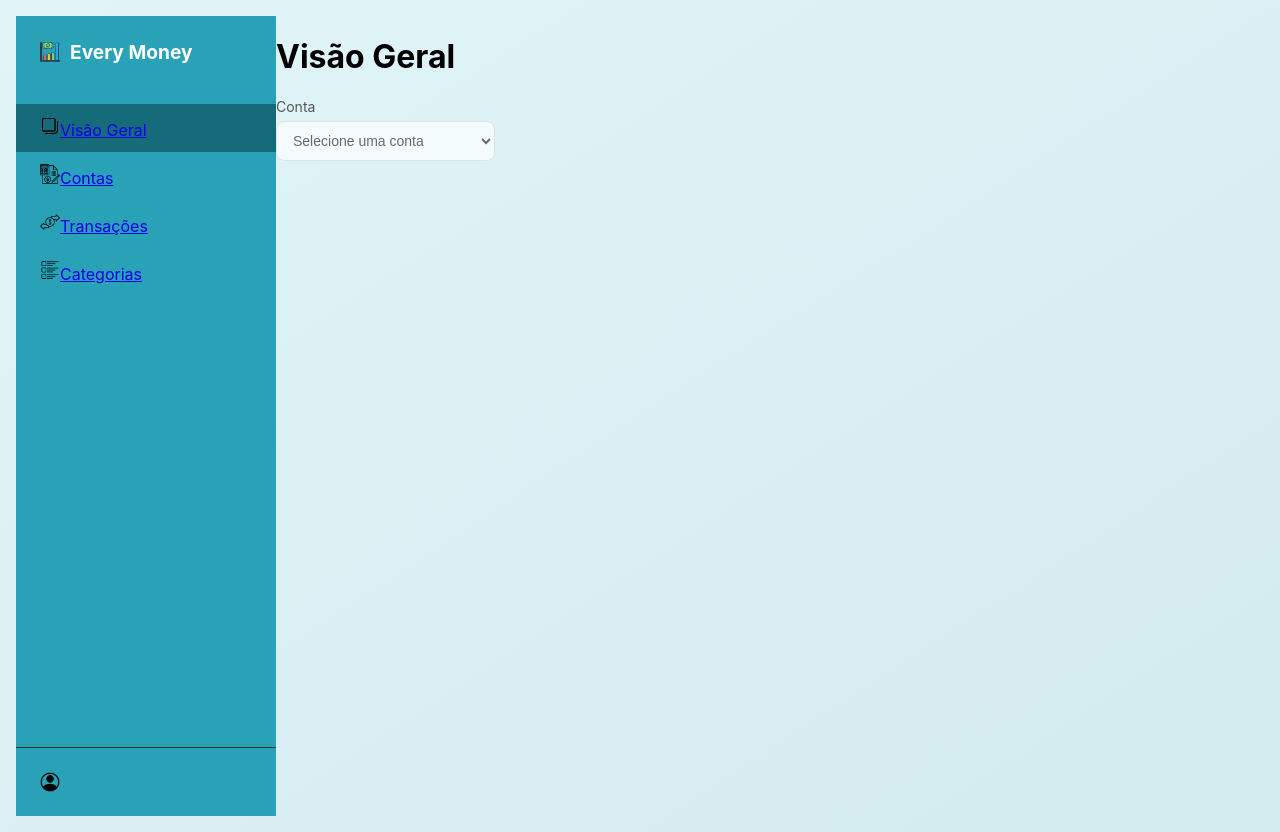
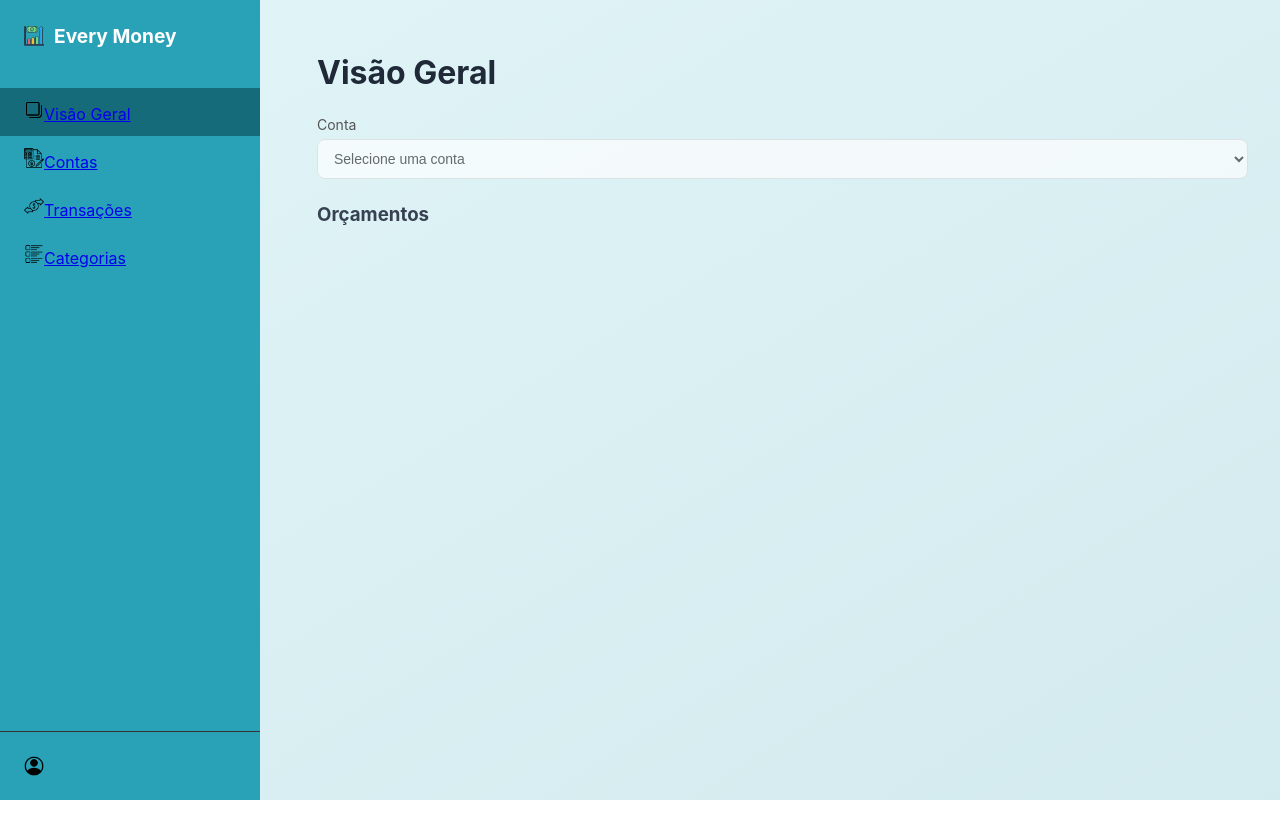
Before and after one commit to hagemelo/every-money, a React (Create React App) app in the folder every-money-frontend/: page /home in a window 1280 px wide. After the commit the page ends 800 px from the top, so only its background shows below. Built offline with nearby package versions, Linux system fonts and the light colour scheme.

Commit message:
refactor: ajustes na apresentacao do orcamento

```diff
--- a/every-money-frontend/src/components/card/orcamento.card.styles.jsx
+++ b/every-money-frontend/src/components/card/orcamento.card.styles.jsx
@@ -2,7 +2,7 @@ import styled from 'styled-components';
 
 export const CardContainer = styled.div`
   background-color: white;
-  padding: 24px;
+  padding: 10px;
   border-radius: 12px;
   box-shadow: 0 4px 6px -1px rgba(0, 0, 0, 0.1);
   border-left: 5px solid ${props => props.borderColor || '#6366f1'};
@@ -23,24 +23,24 @@ export const CategoryBadge = styled.span`
   letter-spacing: 0.05em;
   color: #4f46e5;
   background-color: #eef2ff;
-  padding: 4px 8px;
+  padding: 4px 4px;
   border-radius: 4px;
   align-self: flex-start;
-  margin-bottom: 12px;
+  margin-bottom: 2px;
 `;
 
 export const Title = styled.h3`
-  font-size: 1.25rem;
+  font-size: 1.00rem;
   font-weight: bold;
   color: #1f2937;
-  margin-bottom: 8px;
+  margin-bottom: 2px;
 `;
 
 export const Content = styled.p`
   color: #4b5563;
   line-height: 1.6;
   font-size: 1rem;
-  margin-bottom: 20px;
+  margin-bottom: 8px;
 `;
 
 export const ActionLink = styled.a`
--- a/every-money-frontend/src/components/label/price.label.styles.jsx
+++ b/every-money-frontend/src/components/label/price.label.styles.jsx
@@ -8,19 +8,19 @@ export const ValueContainer = styled.div`
 `;
 
 export const CurrencySymbol = styled.span`
-  font-size: 1rem;
-  font-weight: 500;
+  font-size: 0,70rem;
+  font-weight: 300;
   color: #6b7280; /* Cinza mais claro para o cifrão */
   margin-right: 4px;
 `;
 
 export const Amount = styled.span`
-  font-size: 1.5rem;
+  font-size: 0.95rem;
   font-weight: 700;
   letter-spacing: -1px;
 `;
 
 export const Decimal = styled.span`
-  font-size: 1.2rem;
+  font-size: 0.60rem;
   font-weight: 600;
 `;
--- a/every-money-frontend/src/pages/home/home.jsx
+++ b/every-money-frontend/src/pages/home/home.jsx
@@ -1,6 +1,5 @@
 import React, { useState, useEffect } from 'react';
-
-import HomeStyles from './home.styles';
+import { HomeContainer, MainContent, OrcamentosGrid } from './home.styles';
 import PainelFinanceiroSidebar from '../../components/sidebar/painel-financeiro.sidebar.jsx';
 import { useHome } from '../../hook/useHome.tsx';
 import ListContas from '../../components/select/list-contas.select.jsx';
@@ -8,7 +7,6 @@ import OrcamentoCard from '../../components/card/orcamento.card.jsx';
 
 const Home = () => {
 
-  const { HomeContainer } = HomeStyles
   const {usuario, contas, loading, setContas} = useHome();
 
   const [contaSelecionada, setContaSelecionada] = useState(null);
@@ -30,29 +28,26 @@ const Home = () => {
 
   return (
     <HomeContainer>
+      <PainelFinanceiroSidebar usuario={usuario} />
+      <MainContent>
+        <h1>Visão Geral</h1>
+        <ListContas contas={contas ?? []} onContaChange={handleContaChange} />
 
-      <PainelFinanceiroSidebar usuario={usuario}/>
-      <main className="main-content">
-
-        <h1>Visão Geral</h1>
-        <ListContas contas={contas ?? []} onContaChange={handleContaChange}/>
-
-        {contaSelecionada &&
-
-       ( orcamentos && orcamentos.length > 0 ? (
-          orcamentos.map((orcamento) => (
-            <>
-            <h1>Orçamentos</h1>
-            <OrcamentoCard key={orcamento.id} orcamento={orcamento}/>
-            </>
-          ))
-        ) : null)
-      }
-
-      </main>
-
+        <h3>Orçamentos</h3>
+        {contaSelecionada && (
+          orcamentos && orcamentos.length > 0 ? (
+            <OrcamentosGrid>
+              {orcamentos.map((orcamento) => (
+                <OrcamentoCard key={orcamento.id} orcamento={orcamento} />
+              ))}
+            </OrcamentosGrid>
+          ) : (
+            <p>Nenhum orçamento encontrado</p>
+          )
+        )}
+      </MainContent>
     </HomeContainer>
-    )
+  )
 }
 
 export default Home;
--- a/every-money-frontend/src/pages/home/home.styles.jsx
+++ b/every-money-frontend/src/pages/home/home.styles.jsx
@@ -1,19 +1,39 @@
 import styled from 'styled-components';
 
-const HomeContainer = styled.div`
-min-height: 100vh;
-display: flex;
-align-items: left;
-justify-content: left;
-background: linear-gradient(to bottom right,rgb(225, 245, 248),rgb(211, 234, 238));
-padding: 1rem;
-font-family: Inter, ui-sans-serif, system-ui, -apple-system, BlinkMacSystemFont, "Segoe UI", Roboto, "Helvetica Neue", Arial, "Noto Sans", sans-serif, "Apple Color Emoji", "Segoe UI Emoji", "Segoe UI Symbol", "Noto Color Emoji";
-
+export const HomeContainer = styled.div`
+  min-height: 100vh;
+  display: flex;
+  background: linear-gradient(to bottom right, rgb(225, 245, 248), rgb(211, 234, 238));
+  font-family: Inter, ui-sans-serif, system-ui, -apple-system, BlinkMacSystemFont, "Segoe UI", Roboto, "Helvetica Neue", Arial, "Noto Sans", sans-serif;
 `;
 
+export const MainContent = styled.main`
+  flex: 1;
+  padding: 2rem;
+  margin-left: 25px; /* Adjust based on your sidebar width */
+
+  h1 {
+    color: #1f2937;
+    margin-bottom: 1.5rem;
+  }
+
+  h3 {
+    color: #374151;
+    margin: 1.5rem 0;
+  }
+`;
+
+export const OrcamentosGrid = styled.div`
+  display: grid;
+  grid-template-columns: repeat(auto-fill, minmax(280px, 1fr));
+  gap: 1.5rem;
+  margin-top: 1rem;
+`;
 
 const HomeStyles = {
-    HomeContainer,
-}
+  HomeContainer,
+  MainContent,
+  OrcamentosGrid
+};
 
 export default HomeStyles;
```
